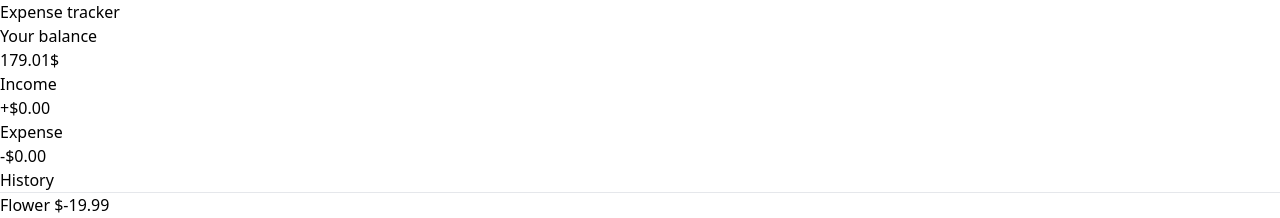
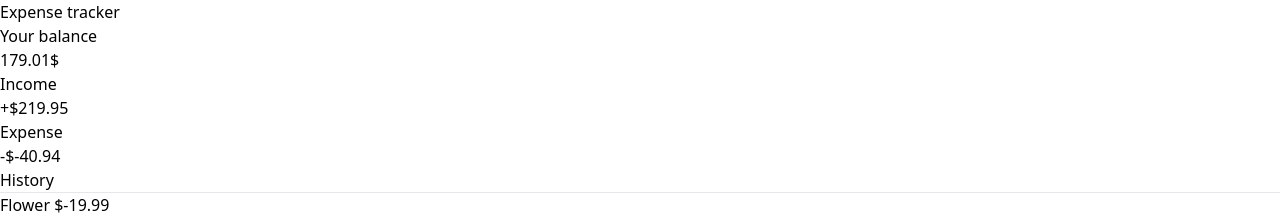
Before and after one commit to camilla-westin/ExpenseTrackerVue, a Vue app: page / in a window 1280 px wide. Shown: the top 218 px of the page. Built offline with nearby package versions, Linux system fonts and the light colour scheme.

Commit message:
Added income and expense functionality

```diff
--- a/src/App.vue
+++ b/src/App.vue
@@ -16,6 +16,24 @@ const total = computed(() => {
     return acc + transaction.amount;
   }, 0);
 });
+
+const income = computed(() => {
+  return transactions.value
+    .filter((transaction) => transaction.amount > 0)
+    .reduce((acc, transaction) => {
+      return acc + transaction.amount;
+    }, 0)
+    .toFixed(2);
+});
+
+const expense = computed(() => {
+  return transactions.value
+    .filter((transaction) => transaction.amount < 0)
+    .reduce((acc, transaction) => {
+      return acc + transaction.amount;
+    }, 0)
+    .toFixed(2);
+});
 </script>
 
 <template>
@@ -23,7 +41,7 @@ const total = computed(() => {
     <div>
       <h1 class="font-semibold text-m">Expense tracker</h1>
       <Balance :total="total" />
-      <IncomeExpenses />
+      <IncomeExpenses :income="income" :expense="expense" />
       <TransactionsList :transactions="transactions" />
       <AddTransaction />
     </div>
--- a/src/components/IncomeExpenses.vue
+++ b/src/components/IncomeExpenses.vue
@@ -1,13 +1,28 @@
+<script setup>
+import { defineProps } from "vue";
+
+const props = defineProps({
+  income: {
+    type: Number,
+    required: true,
+  },
+  expense: {
+    type: Number,
+    required: true,
+  },
+});
+</script>
+
 <template>
   <div class="bg-white p-4 flex justify-around items-center my-2">
     <div>
       <h3 class="uppercase text-xs font-medium">Income</h3>
-      <p id="money-plus" class="text-green-600">+$0.00</p>
+      <p id="money-plus" class="text-green-600">+${{ income }}</p>
     </div>
     <span class="h-10 bg-slate-100 border"></span>
     <div>
       <h3 class="uppercase text-xs font-medium">Expense</h3>
-      <p id="money-minus" class="text-red-600">-$0.00</p>
+      <p id="money-minus" class="text-red-600">-${{ expense }}</p>
     </div>
   </div>
 </template>
```
